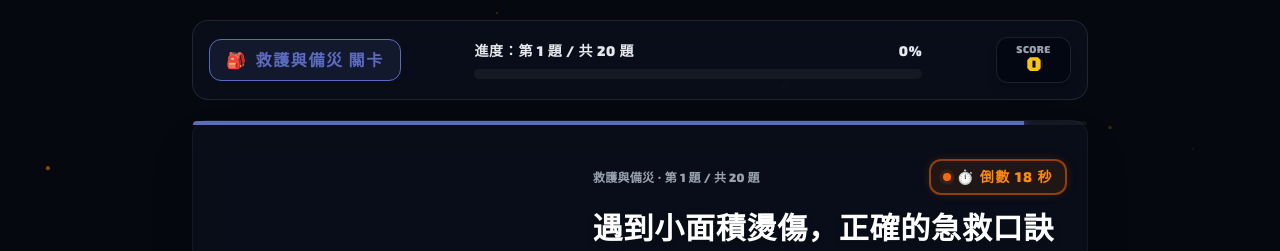
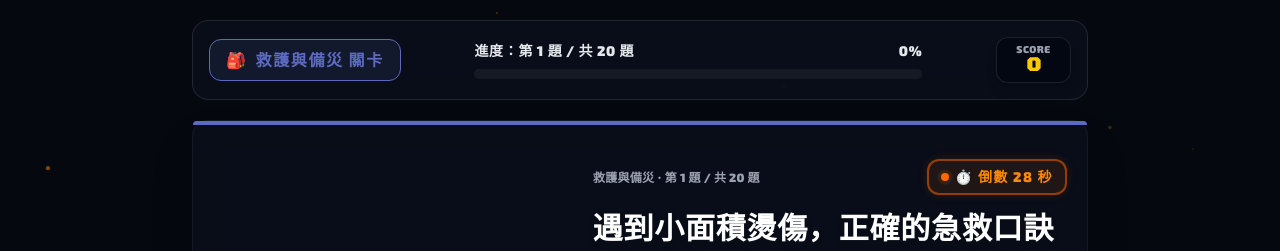
Before and after one commit to SuperLin6666/Disaster-QA, a React (Vite) app: page / in a window 1280 px wide. Both pictures are taken after a click on the button "⚡ 立即開始安全演練 (隨機綜合)". Shown: the top 251 px of the page. Built offline with nearby package versions, Linux system fonts and the light colour scheme.

Commit message:
feat(game): increase question response time limits
Adjust time limits for answering and review phases to improve user experience and allow more time for reading content.

```diff
--- a/src/components/QuestionScreen.tsx
+++ b/src/components/QuestionScreen.tsx
@@ -130,11 +130,11 @@ export default function QuestionScreen({
   const progressPercent = Math.round((qIdx / total) * 100);
 
   const [prevView, setPrevView] = useState({ qIdx, answered });
-  const [timeLeft, setTimeLeft] = useState(answered ? 10 : 20);
+  const [timeLeft, setTimeLeft] = useState(answered ? 15 : 30);
 
   if (prevView.qIdx !== qIdx || prevView.answered !== answered) {
     setPrevView({ qIdx, answered });
-    setTimeLeft(answered ? 10 : 20);
+    setTimeLeft(answered ? 15 : 30);
   }
 
   // Handle ticking countdown
```
